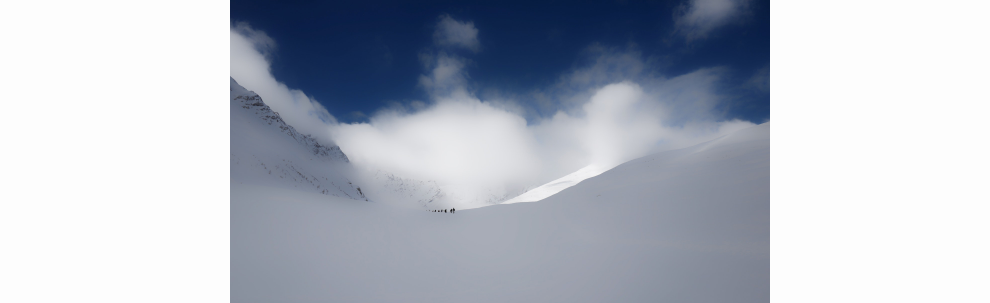
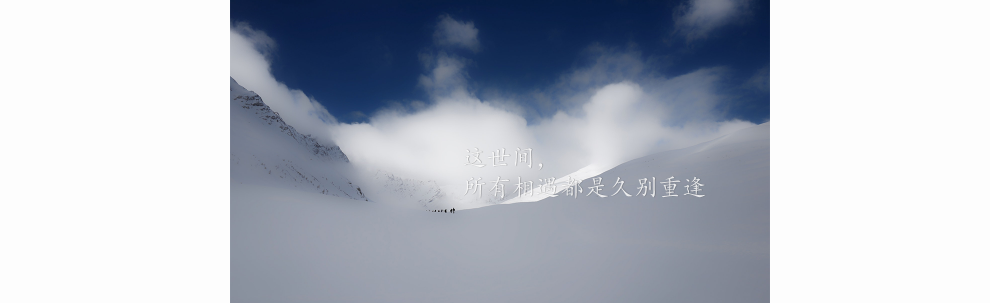
Before and after one commit to Doflawingo/Doflawingo.github.io, a Jekyll site: the page built from _posts/2018-12-25-hello.md, in a window 1280 px wide. Shown: the part 238-541 px from the top of the page, without its empty margins (140-1130 px from the left). Built offline with Jekyll 4.4.1, drawn with Linux system fonts in a browser that asks for light colours.

Commit message:
img modify

```diff
--- a/_posts/2018-12-25-hello.md
+++ b/_posts/2018-12-25-hello.md
@@ -5,6 +5,6 @@ date:   2018-12-25
 categories: Blog
 ---
 
-![cover](https://raw.githubusercontent.com/Doflawingo/Doflawingo.github.io/master/_posts/imgs/2018-12-25/cover.jpg)
+![cover](https://raw.githubusercontent.com/Doflawingo/Doflawingo.github.io/master/_posts/imgs/2018-12-25/cover.png)
 
 Welcome to my Blog !
```
Also changed, not shown: _posts/imgs/2018-12-25/cover.jpg (deleted), _posts/imgs/2018-12-25/cover.png (added).
